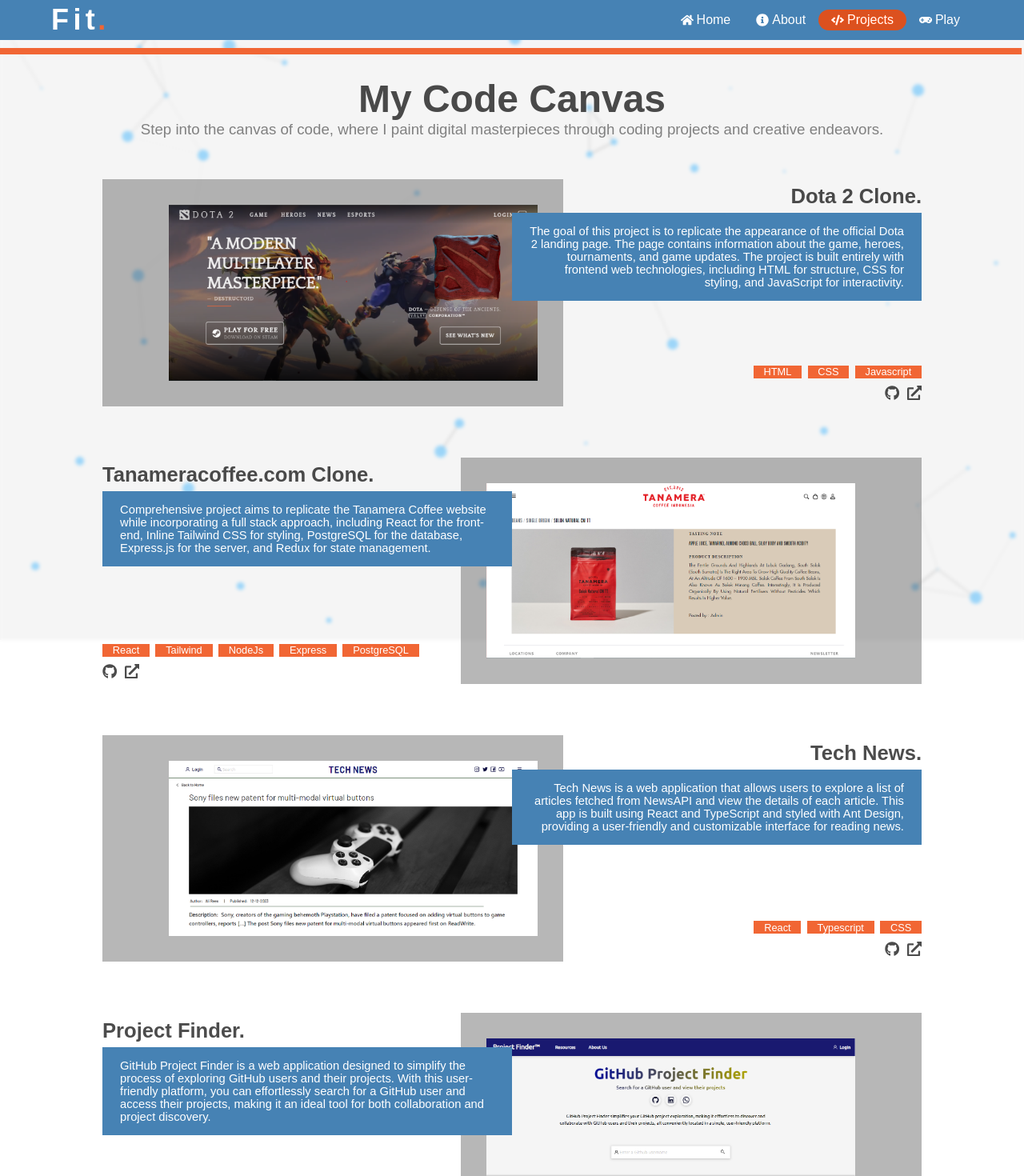
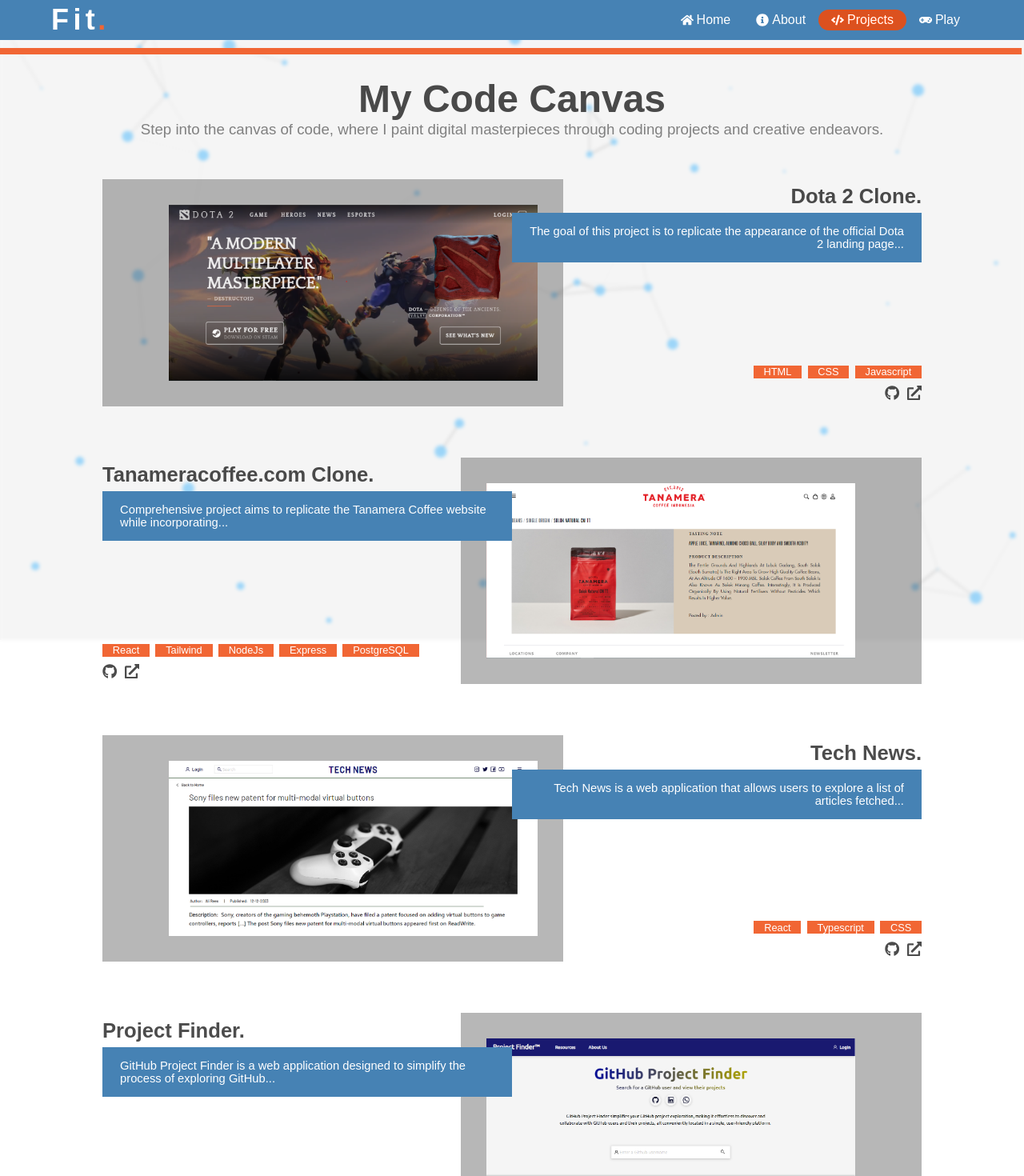
Before and after one commit to fitara/my-porto, a React (Vite) app in the folder my-porto/: page /projects in a window 1280 px wide. Shown: the top 1470 px of the page at 80% size. Built offline with nearby package versions, Linux system fonts and the light colour scheme; a web font is replaced by a local one.

Commit message:
add project.json

```diff
--- a/my-porto/src/App.css
+++ b/my-porto/src/App.css
@@ -286,10 +286,10 @@
 .blob-wrapper {
   flex: 1;
   position: relative;
-  max-width: 40%;
+  min-width: 40%;
 }
 
-.blob { position: absolute; width: 100%; }
+.blob { position: absolute; min-width: 100%; }
 
 .blob1 {
   opacity: 0.2;
@@ -307,7 +307,7 @@
   position: absolute;
   top: 2em;
   left: 4em;
-  width: 90%;
+  min-width: 90%;
 }
 
 .description-wrapper {
--- /dev/null
+++ b/my-porto/src/data/projects.json
@@ -0,0 +1,32 @@
+[
+  {
+    "name": "Dota 2 Clone",
+    "description": "The goal of this project is to replicate the appearance of the official Dota 2 landing page...",
+    "image": "src/assets/images/dota-2.png",
+    "techStack": ["HTML", "CSS", "Javascript"]
+  },
+  {
+    "name": "Tanameracoffee.com Clone",
+    "description": "Comprehensive project aims to replicate the Tanamera Coffee website while incorporating...",
+    "image": "src/assets/images/tanamera.png",
+    "techStack": ["React", "Tailwind", "NodeJs", "Express", "PostgreSQL"]
+  },
+  {
+    "name": "Tech News",
+    "description": "Tech News is a web application that allows users to explore a list of articles fetched...",
+    "image": "src/assets/images/tech-news.png",
+    "techStack": ["React", "Typescript", "CSS"]
+  },
+  {
+    "name": "Project Finder",
+    "description": "GitHub Project Finder is a web application designed to simplify the process of exploring GitHub...",
+    "image": "src/assets/images/project-finder.png",
+    "techStack": ["React", "Typescript", "CSS"]
+  },
+  {
+    "name": "Little Lemon",
+    "description": "The Reservation App is a cutting-edge React JS application designed to provide users with...",
+    "image": "src/assets/images/little-lemon.png",
+    "techStack": ["React", "CSS", "Jest"]
+  }
+]
--- a/my-porto/src/pages/Project.tsx
+++ b/my-porto/src/pages/Project.tsx
@@ -2,51 +2,7 @@
 import { FaExternalLinkAlt, FaGithub } from "react-icons/fa";
 import { Reveal } from "../utils/Reveal";
 import { motion } from "framer-motion";
-
-interface ProjectData {
-  name: string;
-  description: string;
-  image: string;
-  techStack: string[];
-}
-
-const dummyProjects: ProjectData[] = [
-  {
-    name: "Dota 2 Clone",
-    description:
-      "The goal of this project is to replicate the appearance of the official Dota 2 landing page. The page contains information about the game, heroes, tournaments, and game updates. The project is built entirely with frontend web technologies, including HTML for structure, CSS for styling, and JavaScript for interactivity.",
-    image: "src/assets/images/dota-2.png",
-    techStack: ["HTML", "CSS", "Javascript"],
-  },
-  {
-    name: "Tanameracoffee.com Clone",
-    description:
-      "Comprehensive project aims to replicate the Tanamera Coffee website while incorporating a full stack approach, including React for the front-end, Inline Tailwind CSS for styling, PostgreSQL for the database, Express.js for the server, and Redux for state management.",
-    image: "src/assets/images/tanamera.png",
-    techStack: ["React", "Tailwind", "NodeJs", "Express", "PostgreSQL"],
-  },
-  {
-    name: "Tech News",
-    description:
-      "Tech News is a web application that allows users to explore a list of articles fetched from NewsAPI and view the details of each article. This app is built using React and TypeScript and styled with Ant Design, providing a user-friendly and customizable interface for reading news.",
-    image: "src/assets/images/tech-news.png",
-    techStack: ["React", "Typescript", "CSS"],
-  },
-  {
-    name: "Project Finder",
-    description:
-      "GitHub Project Finder is a web application designed to simplify the process of exploring GitHub users and their projects. With this user-friendly platform, you can effortlessly search for a GitHub user and access their projects, making it an ideal tool for both collaboration and project discovery.",
-    image: "src/assets/images/project-finder.png",
-    techStack: ["React", "Typescript", "CSS"],
-  },
-  {
-    name: "Little Lemon",
-    description:
-      "The Reservation App is a cutting-edge React JS application designed to provide users with a seamless and responsive experience for making reservations. The project showcases clean and bug-free coding practices, leveraging React components to create multiple views for an intuitive user interface.",
-    image: "src/assets/images/little-lemon.png",
-    techStack: ["React", "CSS", "Jest"],
-  },
-];
+import projects from "../data/projects.json"
 
 const Project: React.FC = () => {
   return (
@@ -56,7 +12,7 @@
         Step into the canvas of code, where I paint digital masterpieces through
         coding projects and creative endeavors.
       </h3>
-      {dummyProjects.map((project, index) => (
+      {projects.map((project, index) => (
         <motion.div
           className={`project-card ${index % 2 === 0 ? "even" : "odd"}`}
           key={index}
```
